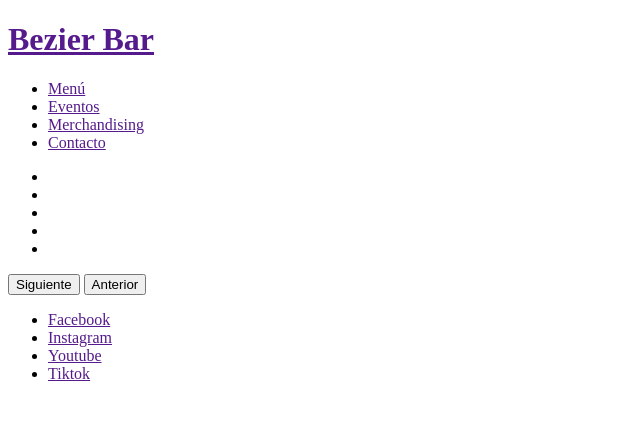
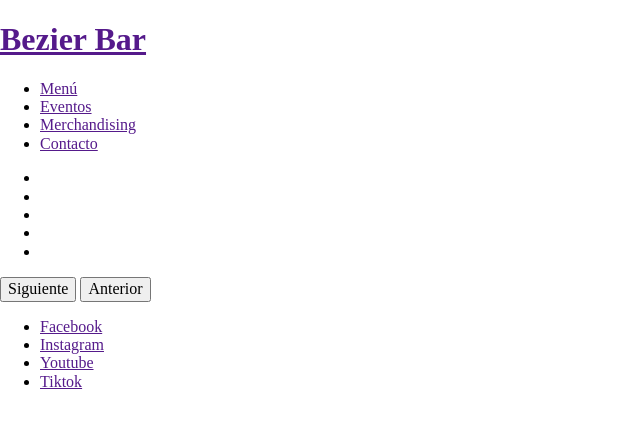
Before and after one commit to xDanna/Navegacion_menu, a website: page index.html in a window 1280 px wide. Shown: the whole page, without its empty margins (0-640 px from the left). Drawn offline with nearby package versions, Linux system fonts and the light colour scheme.

Commit message:
Conexión de librerías

```diff
--- a/index.html
+++ b/index.html
@@ -4,6 +4,12 @@
     <meta charset="UTF-8">
     <meta name="viewport" content="width=device-width, initial-scale=1.0">
     <title>Bezier Bar</title>
+    <link rel="stylesheet" href="node_modules/normalize.css/normalize.css">
+    <link rel="stylesheet" href="node_modules/animate.css/animate.min.css">
+    <link rel="stylesheet" href="node_modules/@glidejs/glide/dist/css/glide.core.min.css">
+    <link rel="stylesheet" href="css/estilos.css">
+    <script src="node_modules/@glidejs/glide/dist/glide.min.js"></script>
+    <script src="js/funciones.js"></script>
 </head>
 <body>
  <div class="contenedor">
```
Also changed, not shown: package.json (added, +7 -0 lines), README.md, 1 other file.
